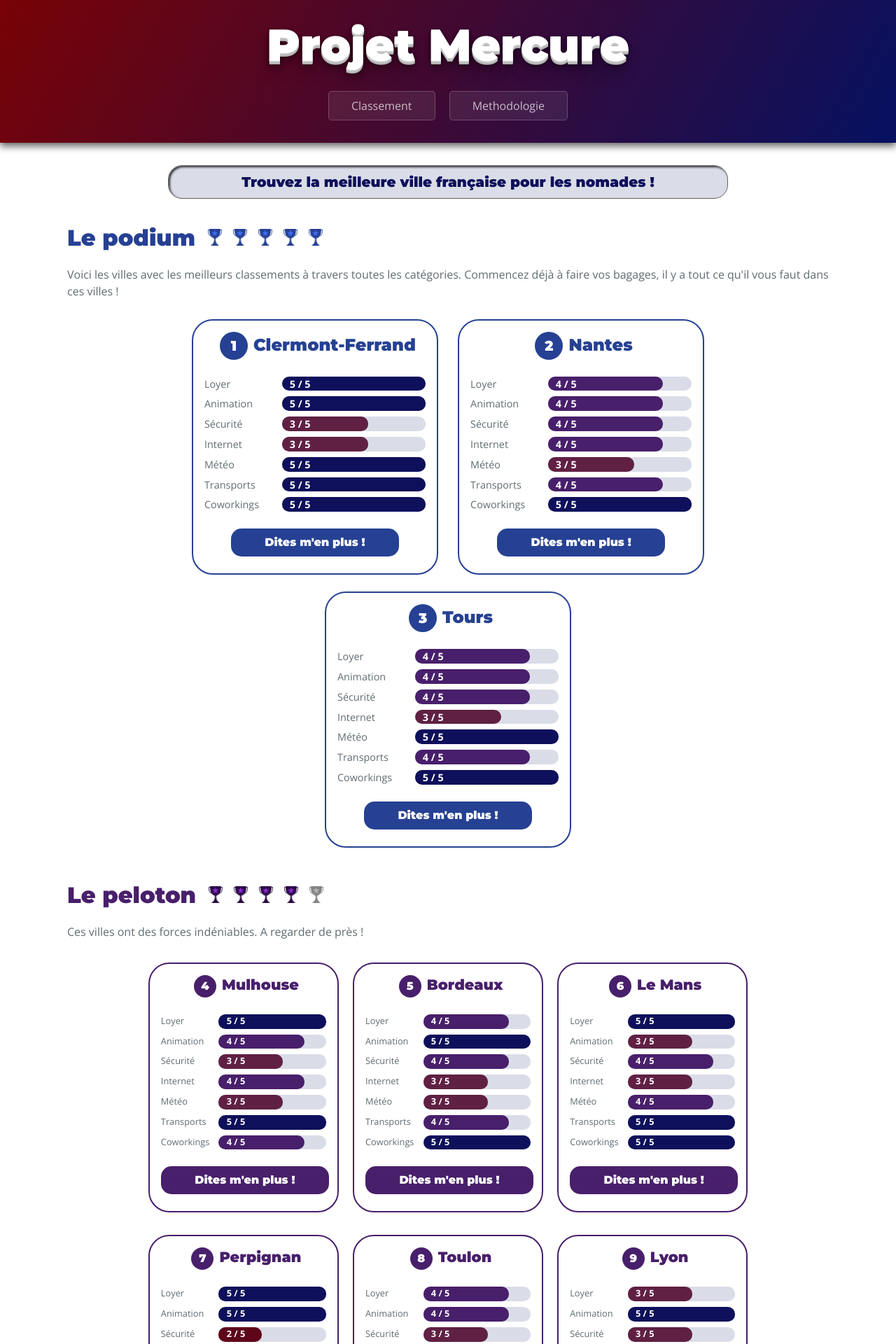
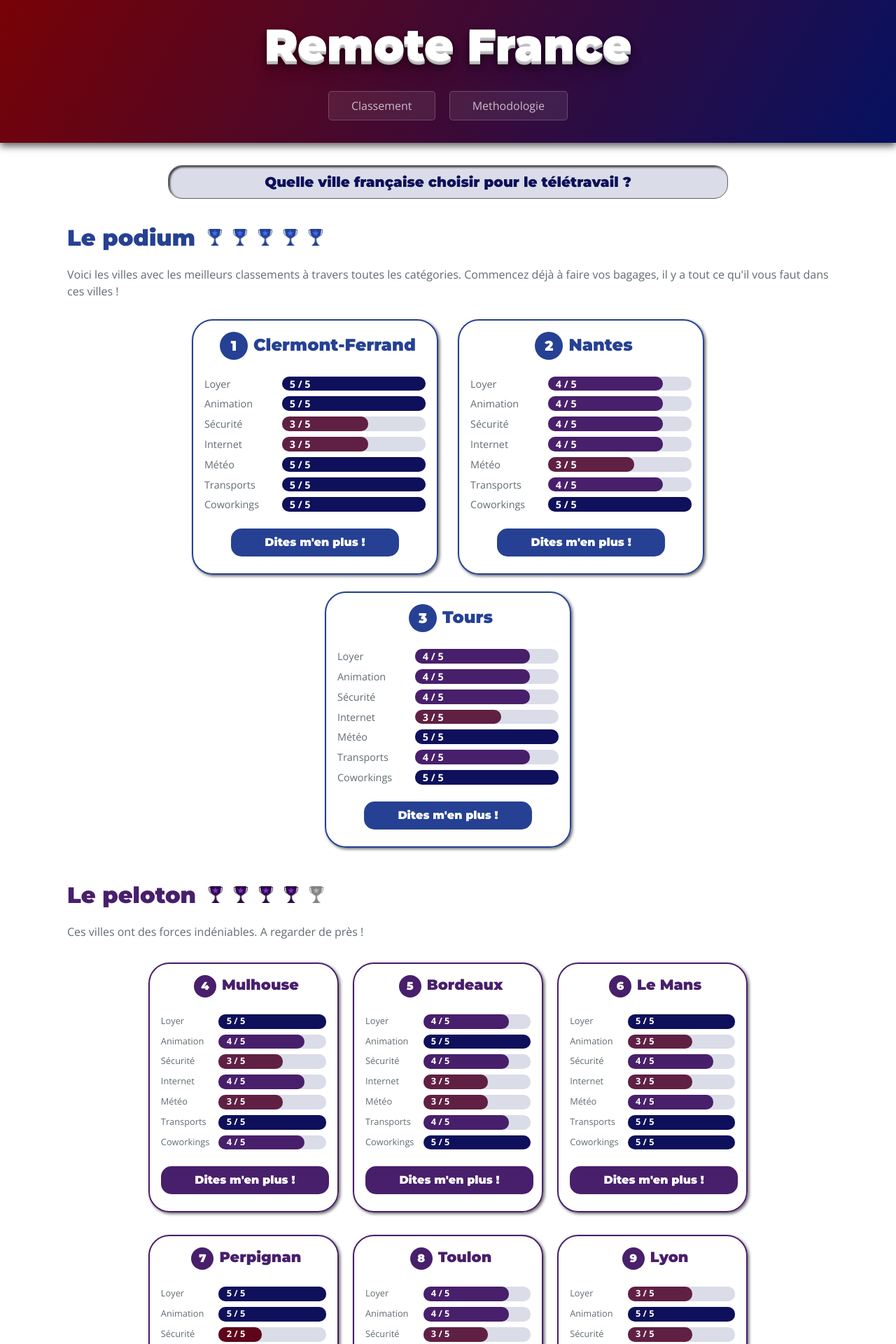
Before and after one commit to hecmer/projet-mercure, a Jekyll site: the page built from index.md, in a window 1280 px wide. Shown: the top 1920 px of the page at 70% size. Built offline with Jekyll 4.4.1, drawn with Linux system fonts in a browser that asks for light colours.

Commit message:
update name

```diff
--- a/_config.yml
+++ b/_config.yml
@@ -1,5 +1,5 @@
-title: Projet Mercure
-description: Trouvez la meilleure ville française pour les nomades !
+title: Remote France
+description: Quelle ville française choisir pour le télétravail ?
 show_downloads: true
 google_analytics:
 theme: jekyll-theme-cayman
--- a/_sass/jekyll-theme-cayman.scss
+++ b/_sass/jekyll-theme-cayman.scss
@@ -446,7 +446,6 @@
     background-color:$color-tier1;
     margin: 0.5rem;
     text-align:center;
-    font-weight:bold;
     display:inline-block;
     line-height:2.5rem;
     font-size: 1.25rem;
@@ -480,7 +479,6 @@
     background-color:$color-tier2;
     margin: 0.5rem;
     text-align:center;
-    font-weight:bold;
     display:inline-block;
     line-height:2rem;
     font-size: 1rem;
@@ -517,7 +515,6 @@
     background-color:$color-tier2;
     margin: 0.5rem;
     text-align:center;
-    font-weight:bold;
     display:inline-block;
     line-height:2rem;
     font-size: 1rem;
@@ -549,6 +546,8 @@
 }
 
 .ville{
+  box-shadow: 2px 2px 4px 0px #656565;
+
   * {
       box-sizing: border-box;
   }
```
Also changed, not shown: 4 other files.
